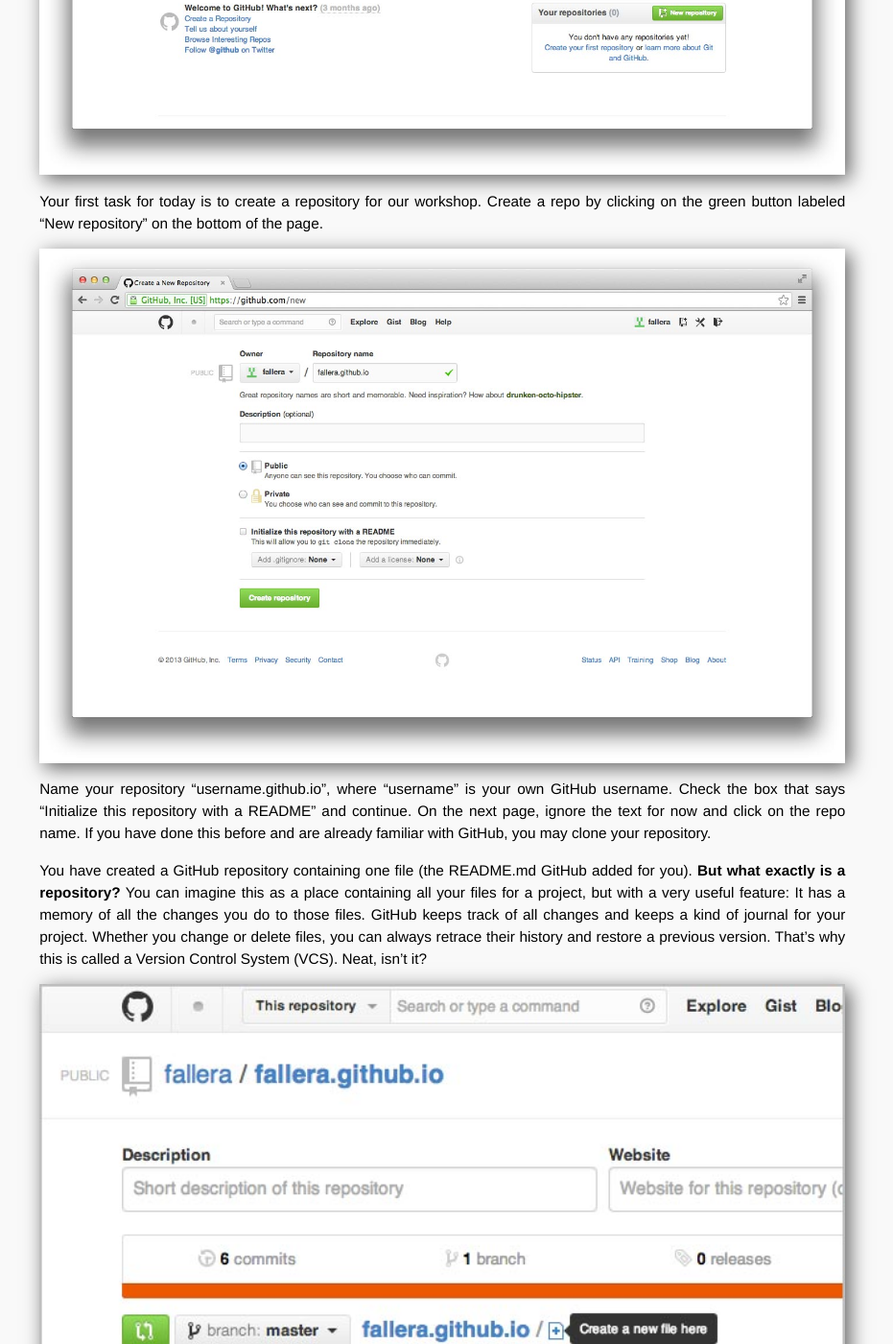
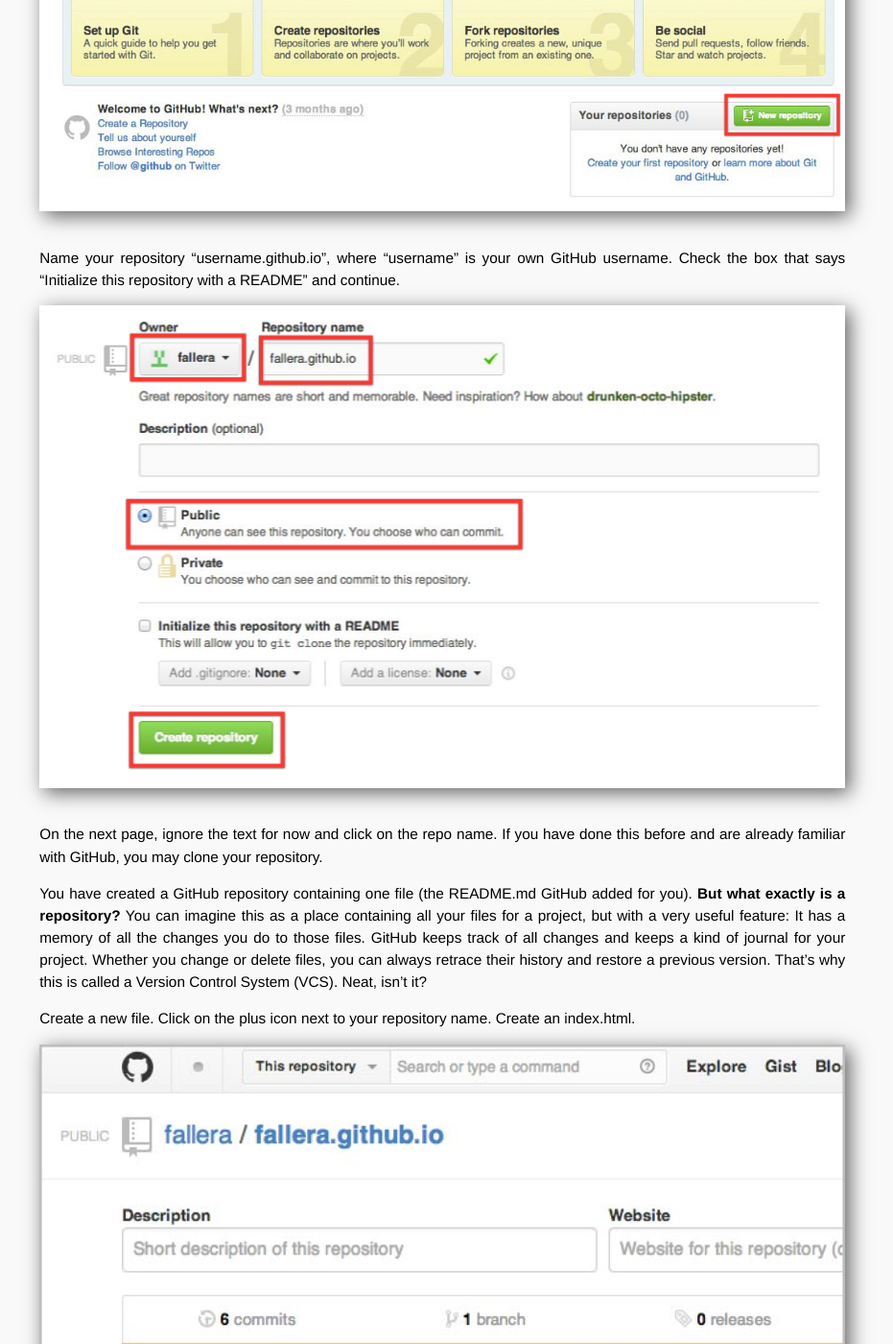
Before and after one commit to afknapping/github-from-scratch, a Jekyll site: the page built from _posts/2013-10-26-learning-to-sail.md, in a window 1280 px wide and 1400 px high, scrolled down 715 px. Shown: the whole window at 96% size, without its empty margins (339-1270 px from the left). Built offline with Jekyll 4.4.1, drawn with Linux system fonts in a browser that asks for light colours; Markdown is read by kramdown in place of the engine named in the settings.

Commit message:
annotate images and make inline

```diff
--- a/_posts/2013-10-26-learning-to-sail.md
+++ b/_posts/2013-10-26-learning-to-sail.md
@@ -7,21 +7,26 @@
 
 Let’s begin! You already have an account on GitHub, right? If not, please create one now on [https://github.com/signup/free](https://github.com/signup/free), setup your profile on [https://github.com/settings/profile](https://github.com/settings/profile) and come back here when you are done.
 
-[<img src="/assets/images/create-repo-1.jpg" class="thumb thumb-r">](/assets/images/create-repo-1.jpg)
 Your first task for today is to create a repository for our workshop. Create a repo by clicking on the green button labeled “New repository” on the bottom of the page.
 
-[<img src="/assets/images/create-repo-2.jpg" class="thumb thumb-r">](/assets/images/create-repo-2.jpg)
+![creating a repo](/assets/images/create-repo-1.png)
+
 Name your repository “username.github.io”, where “username” is your own GitHub username. Check the box that says “Initialize this repository with a README” and continue.
+
+![](/assets/images/create-repo-2.png)
+
 On the next page, ignore the text for now and click on the repo name. If you have done this before and are already familiar with GitHub, you may clone your repository.
 
 You have created a GitHub repository containing one file (the README.md GitHub added for you). **But what exactly is a repository?** You can imagine this as a place containing all your files for a project, but with a very useful feature: It has a memory of all the changes you do to those files. GitHub keeps track of all changes and keeps a kind of journal for your project. Whether you change or delete files, you can always retrace their history and restore a previous version. That's why this is called a Version Control System (VCS).
 Neat, isn’t it?
 
-[<img src="/assets/images/create-repo-3.jpg" class="thumb thumb-r">](/assets/images/create-repo-3.jpg)
 Create a new file. Click on the plus icon next to your repository name. Create an index.html.
 
-[<img src="/assets/images/create-repo-5.jpg" class="thumb thumb-r">](/assets/images/create-repo-5.jpg)
+![](/assets/images/create-repo-3.png)
+
 Add a few words - a casual greeting usually works well. Save the file (“Commit new file”). There it is in your project list! Now click on index.html and edit the file. Add some more words and save.
+
+![](/assets/images/create-repo-5.png)
 
 Let’s take a look! Open a new tab in your browser and go to http://username.github.io. You replaced “username” with your GitHub username, right? Of course you did.
 And now you are viewing the contents of your index.html file!
```
Also changed, not shown: assets/images/create-repo-1.png (added), assets/images/create-repo-2.png (added), assets/images/create-repo-3.png (added), assets/images/create-repo-4.png (added), assets/images/create-repo-5.png (added).
